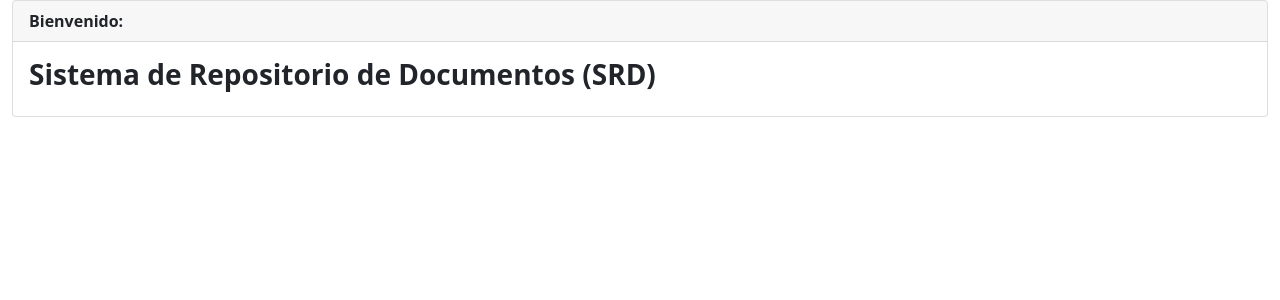
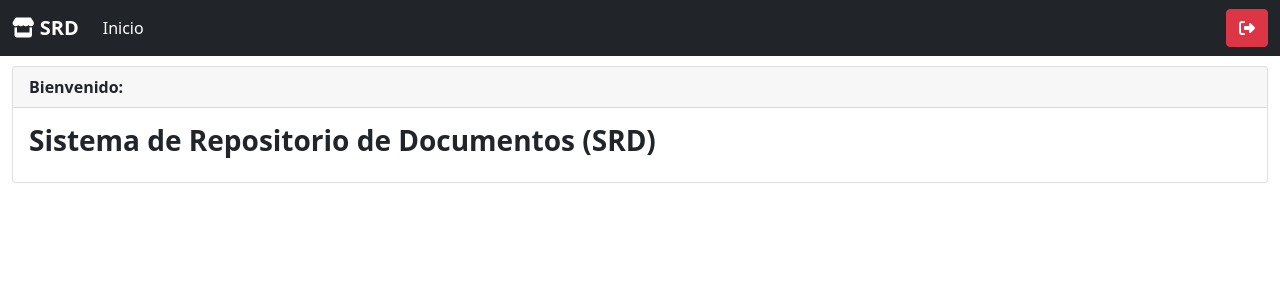
Before and after one commit to MariaJoseMB2023/proyectoProgra1, a PHP site: page /SRD_PDC1original/index.php in a window 1280 px wide. Shown: the top 300 px of the page. Run offline with PHP 8.4, Linux system fonts and the light colour scheme; the visitor is signed in with stand-in values (Sample User, id 1); some libraries are stand-ins or nearby versions.

Commit message:
Configuracion alerta de cierre de sesion

```diff
--- a/SRD_PDC1original/public/js/funciones.js
+++ b/SRD_PDC1original/public/js/funciones.js
@@ -21,4 +21,14 @@ $(document).ready(function() { //dentro de él vamos a crear diferentes funcione
 
     }) /*Esto esta en login.php en el form*/
 
+    /*Btnsalir */
+    $(".BtnSalir").click(function(){
+        alertify.confirm("Cerrar Sesion","Seguro/a de cerrar la sesion",function(){
+            $("#data").load("./index.php?off=1");
+            setTimeout(function(){ window.location.href="index.php"; },1000);
+        }, function(){
+            alertify.error("<b style='color:white;'>Cierre cancelado...</b>");
+        });
+    });
+
 });
--- a/SRD_PDC1original/views/base.php
+++ b/SRD_PDC1original/views/base.php
@@ -45,8 +45,15 @@ if (isset($_GET["off"])) {
 
 </head>
 <!--este está en funciones.js se invoca en $("data").html(); especificamos en el .html() -->
+
 <body id="data"> <!--como se trabajará con js ponemos un id en el body-->
-    <div id="base*principal">
+    <?php
+    if (isset($_SESSION['login_ok'])) {
+        include './views/modulos/menus/navbar.php';
+    }
+
+    ?>
+    <div id="base-principal">
         <?php
         if (isset($_SESSION["login_ok"])) {
             include "./views/principal.php";
@@ -60,3 +67,16 @@ if (isset($_GET["off"])) {
 </body>
 
 </html>
+<script>
+    /*Btnsalir */
+    $(".BtnSalir").click(function() {
+        alertify.confirm("Cerrar Sesion", "Seguro/a de cerrar la sesion", function() {
+            $("#data").load("./index.php?off=1");
+            setTimeout(function() {
+                window.location.href = "index.php";
+            }, 1000);
+        }, function() {
+            alertify.error("<b style='color:white;'>Cierre cancelado...</b>");
+        });
+    });
+</script>
--- a/SRD_PDC1original/views/login.php
+++ b/SRD_PDC1original/views/login.php
@@ -10,7 +10,7 @@
             </div>
             <div class="input-group mb-3">
                 <span class="input-group-text" id="basic-addon1"><b>Contraseña</b></span>
-                <input type="text" class="form-control" name="clave" placeholder="Ingrese Clave" required>
+                <input type="password" class="form-control" name="clave" placeholder="Ingrese Clave" required>
             </div>
             <button class="btn btn-primary"><b>Acceder</b></button>
         </form>
--- a/SRD_PDC1original/views/principal.php
+++ b/SRD_PDC1original/views/principal.php
@@ -1,4 +1,4 @@
-<div class="container-fluid">
+<div class="container-fluid" style="margin-top:10px;">
     <div class="card">
         <div class="card-header">
             <b>Bienvenido: <?php ?></b>
@@ -7,7 +7,6 @@
             <h3 class="centrado">
                 <b>Sistema de Repositorio de Documentos (SRD)</b>
             </h3>
-
         </div>
     </div>
 </div>
```
